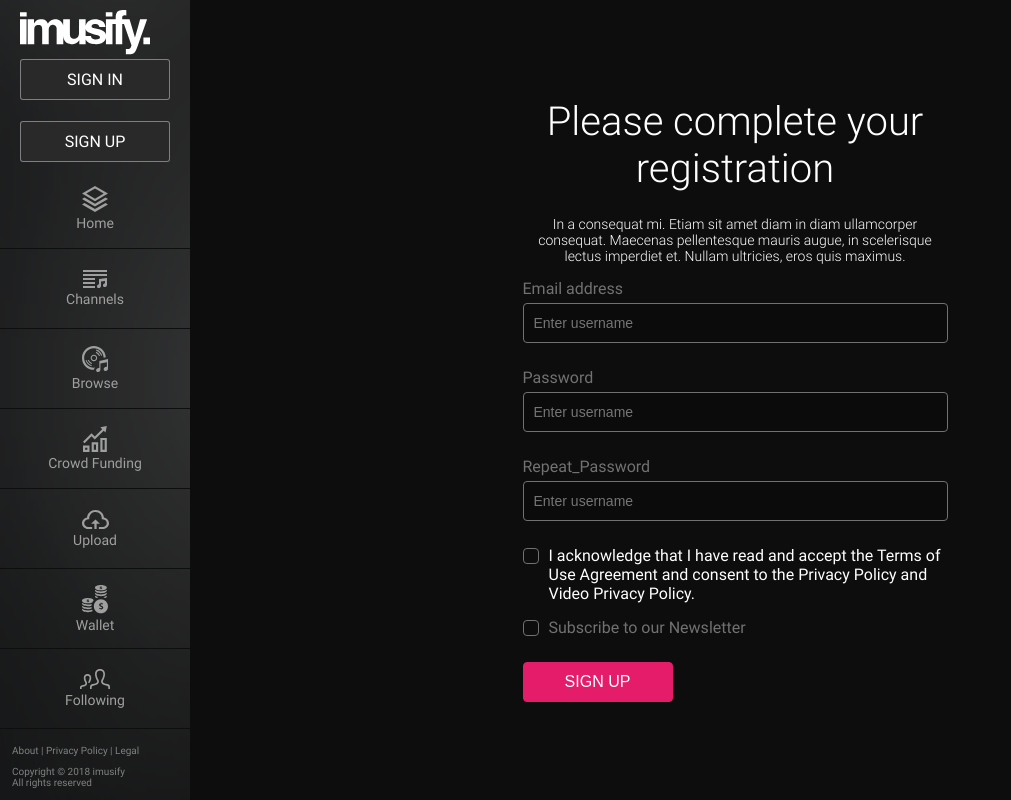
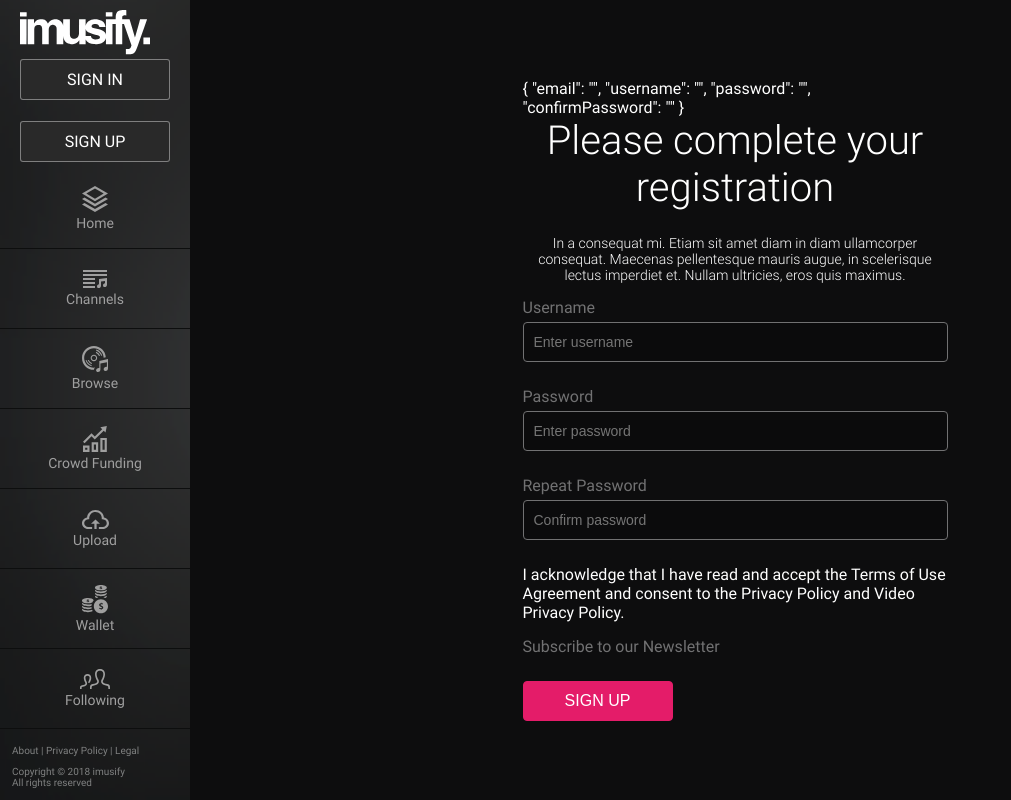
Before and after one commit to imusify/imusify-web, a Vue app: page /signupnext in a window 1280 px wide. Shown: the whole page, without its empty margins (0-1011 px from the left). Built offline with nearby package versions, Linux system fonts and the light colour scheme.

Commit message:
activate user
- fix signup flow

```diff
--- a/src/components/ActivateUser.vue
+++ b/src/components/ActivateUser.vue
@@ -31,13 +31,21 @@ export default {
       resetArtists: types.ARTIST_LIST,
       resetTracks: types.TRACK_LIST,
     }),
-    onActivateAccount() {
+    activateAccount() {
+      if (!this.code) {
+        return;
+      }
+
       this.activate(this.code)
         .finally(() => {
-          this.$router.push('/');
+          this.$router.push('/profile');
         });
     },
   },
+
+  mounted() {
+    this.activateAccount();
+  }
 };
 </script>
 <style lang="scss" scoped>
--- a/src/components/Profile.vue
+++ b/src/components/Profile.vue
@@ -12,32 +12,41 @@
         </button>
       </div>
       <div class="right-sec">
-        <form>
+        <form @submit.prevent="onUpdateAccount">
           <div class="form-group">
             <label class="control-label">First name</label>
-            <input  type="text" class="form-control"  id="username"
-              placeholder="Enter First name">
+            <input type="text"
+                   class="form-control"
+                   placeholder="Enter First name">
           </div>
           <div class="form-group">
             <label class="control-label">Last name</label>
-            <input  type="text" class="form-control" id="username"
-              placeholder="Enter Last name">
+            <input type="text"
+                   class="form-control"
+                   placeholder="Enter Last name">
           </div>
           <div class="form-group">
             <label class="control-label">Country</label>
-            <select type="text" class="form-control" id="username"></select>
+            <select type="text"
+                    class="form-control">
+
+            </select>
           </div>
           <div class="form-group">
             <label class="control-label">State</label>
-            <select  type="text" class="form-control" id="username"></select>
+            <select type="text"
+                    class="form-control"></select>
           </div>
           <div class="form-group">
             <label class="control-label">City</label>
-            <select type="text" class="form-control" id="username"></select>
+            <select type="text"
+                    class="form-control"></select>
           </div>
           <div class="form-group">
             <label class="control-label">Date of birth</label>
-            <input type="text" class="form-control" id="username" placeholder="_/_/_">
+            <input type="text"
+                   class="form-control"
+                   placeholder="_/_/_">
           </div>
           <div class="cta left">
             <button class="savebutton">SAVE SETTINGS</button>
@@ -48,7 +57,9 @@
   </div>
 </template>
 <script>
+import { mapActions, mapGetters, mapMutations } from 'vuex';
 import Icon from '@/components/Icon.vue';
+import * as types from '../store/types';
 
 export default {
   name: 'profile',
@@ -58,5 +69,22 @@ export default {
   data() {
     return {};
   },
+  computed: {
+    ...mapGetters({
+      status: types.ACCOUNTS_LOGIN_STATUS,
+      credentials: types.ACCOUNTS_USER_CREDENTIALS,
+    }),
+  },
+  methods: {
+    ...mapActions({
+      updateAccount: types.ACCOUNTS_USER_UPDATE,
+    }),
+    onUpdateAccount () {
+     this.updateAccount(this.credentials)
+       .finally(() => {
+         this.$router.push('/');
+       });
+    }
+  }
 };
 </script>
--- a/src/components/Signup.vue
+++ b/src/components/Signup.vue
@@ -21,8 +21,8 @@
       <form @submit.prevent="registerationPage()">
         <div class="form-group">
           <label class="control-label">Email address</label>
-          <input type="text" id="username" class="form-control" placeholder="Enter username"
-            v-model="credentials.username">
+          <input type="text" id="username" class="form-control" placeholder="Enter email"
+            v-model="credentials.email">
         </div>
         <div class="cta">
           <button class="button">SIGN UP</button>
@@ -37,8 +37,7 @@
 
 <script>
 import Icon from '@/components/Icon.vue';
-import moment from 'moment';
-import { mapActions } from 'vuex';
+import { mapMutations } from 'vuex';
 import * as types from '../store/types';
 
 export default {
@@ -49,24 +48,16 @@ export default {
   data() {
     return {
       credentials: {
-        username: '',
+        email: '',
       },
-      status: '',
     };
   },
-
   methods: {
-    ...mapActions({
-      signup: types.ACCOUNTS_SIGNUP,
+    ...mapMutations({
+      setCredentials: types.ACCOUNTS_USER_CREDENTIALS,
     }),
-    onSubmit() {
-      this.credentials.date_created = moment(new Date()).format('YYYY-MM-DD hh:mm:ss');
-      this.signup(this.credentials)
-        .then(() => {
-          this.$router.push('/');
-        });
-    },
     registerationPage() {
+      this.setCredentials(this.credentials);
       this.$router.push('/signupnext');
     },
   },
--- a/src/components/SignupNext.vue
+++ b/src/components/SignupNext.vue
@@ -1,34 +1,49 @@
 <template>
   <div class="signupnext wrapform">
+    <div>{{credentials}}</div>
     <h1 class="heading">Please complete your registration</h1>
     <p class="subheading">In a consequat mi. Etiam sit amet diam in diam ullamcorper
       consequat. Maecenas pellentesque mauris augue, in scelerisque lectus imperdiet et.
       Nullam ultricies, eros quis maximus.
     </p>
-    <form @submit.prevent="profilePage()">
+    <form @submit.prevent="onSubmit()">
       <div class="form-group">
-        <label class="control-label">Email address</label>
-        <input type="text" id="username" placeholder="Enter username" class="form-control">
+        <label class="control-label">Username</label>
+        <input type="text"
+               id="username"
+               placeholder="Enter username"
+               class="form-control"
+               v-model="credentials.username">
       </div>
       <div class="form-group">
         <label class="control-label">Password</label>
-        <input  type="text" id="username" placeholder="Enter username" class="form-control">
+        <input type="text"
+               id="password"
+               placeholder="Enter password"
+               class="form-control"
+               v-model="credentials.password">
       </div>
       <div class="form-group">
-        <label class="control-label">Repeat_Password</label>
-        <input type="text" id="username" placeholder="Enter username" class="form-control">
+        <label class="control-label">Repeat Password</label>
+        <input type="text"
+               id="passwordConfirm"
+               placeholder="Confirm password"
+               class="form-control"
+               v-model="credentials.confirmPassword">
       </div>
       <div class="form-group">
         <div class="checkbox long-text">
-          <label><input class="checkbox" type="checkbox"/> <span></span>I acknowledge that I
-          have read and accept the Terms of Use Agreement and consent to the Privacy Policy
-          and Video Privacy Policy.</label>
+          <label>
+            <input class="checkbox" type="checkbox"/>
+            I acknowledge that I have read and accept the Terms of Use Agreement
+            and consent to the Privacy Policy and Video Privacy Policy.</label>
         </div>
       </div>
       <div class="form-group">
         <div class="checkbox">
-          <label><input class="checkbox2" type="checkbox"/> <span></span> Subscribe to our
-           Newsletter</label>
+          <label>
+            <input class="checkbox2" type="checkbox"/>
+            Subscribe to our Newsletter</label>
         </div>
       </div>
       <div class="cta left">
@@ -38,14 +53,44 @@
   </div>
 </template>
 <script>
+import moment from 'moment';
+import { mapActions, mapGetters, mapMutations } from 'vuex';
+import * as types from '../store/types';
+
 export default {
   name: 'signupnext',
   data() {
     return {};
   },
+  computed: {
+    ...mapGetters({
+      status: types.ACCOUNTS_LOGIN_STATUS,
+      token: types.ACCOUNTS_TOKEN,
+      credentials: types.ACCOUNTS_USER_CREDENTIALS,
+    }),
+  },
   methods: {
-    profilePage() {
-      this.$router.push('/profile');
+    ...mapActions({
+      signup: types.ACCOUNTS_SIGNUP,
+    }),
+    ...mapMutations({
+      status: types.ACCOUNTS_LOGIN_STATUS,
+    }),
+    onSubmit() {
+      if (this.credentials.password !== this.credentials.confirmPassword) {
+        this.status('Passwords do not match');
+        return false;
+      }
+
+      delete this.credentials.confirmPassword;
+
+      this.credentials.date_created = moment(new Date()).format('YYYY-MM-DD hh:mm:ss');
+      this.credentials.date_of_birth = moment('1970-01-01').format('YYYY-MM-DD');
+
+      return this.signup(this.credentials)
+        .then(() => {
+          this.$router.push('/');
+        });
     },
   },
 };
--- a/src/store/modules/accounts.js
+++ b/src/store/modules/accounts.js
@@ -43,6 +43,10 @@ const mutations = {
     state.user = user;
   },
 
+  [types.ACCOUNTS_USER_CREDENTIALS]: (state, credentials) => {
+    state.credentials = credentials;
+  },
+
   [types.ACCOUNTS_LOGIN_STATUS]: (state, message) => {
     state.status = message;
   },
@@ -59,6 +63,8 @@ const mutations = {
 };
 
 const getters = {
+  [types.ACCOUNTS_USER_CREDENTIALS]: state => state.credentials,
+
   [types.ACCOUNTS_USER]: state => state.user,
 
   [types.ACCOUNTS_LOGIN_STATUS]: state => state.status,
@@ -70,6 +76,12 @@ const state = {
   user: JSON.parse(localStorage.getItem('user')) || null,
   status: null,
   token: localStorage.getItem('token') || null,
+  credentials: {
+    email: '',
+    username: '',
+    password: '',
+    confirmPassword: '',
+  },
 };
 
 export default {
--- a/src/store/types.js
+++ b/src/store/types.js
@@ -4,6 +4,7 @@ export const ACCOUNTS_LOGOUT = 'accounts/ACCOUNTS_LOGOUT';
 export const ACCOUNTS_TOKEN = 'accounts/ACCOUNTS_TOKEN';
 export const ACCOUNTS_SIGNUP = 'accounts/ACCOUNTS_SIGNUP';
 export const ACCOUNTS_USER_ACTIVATE = 'accounts/ACCOUNTS_USER_ACTIVATE';
+export const ACCOUNTS_USER_CREDENTIALS = 'accounts/ACCOUNTS_USER_CREDENTIALS';
 
 // items
 export const ITEMS_ITEM = 'items/ITEMS_ITEM';
```
